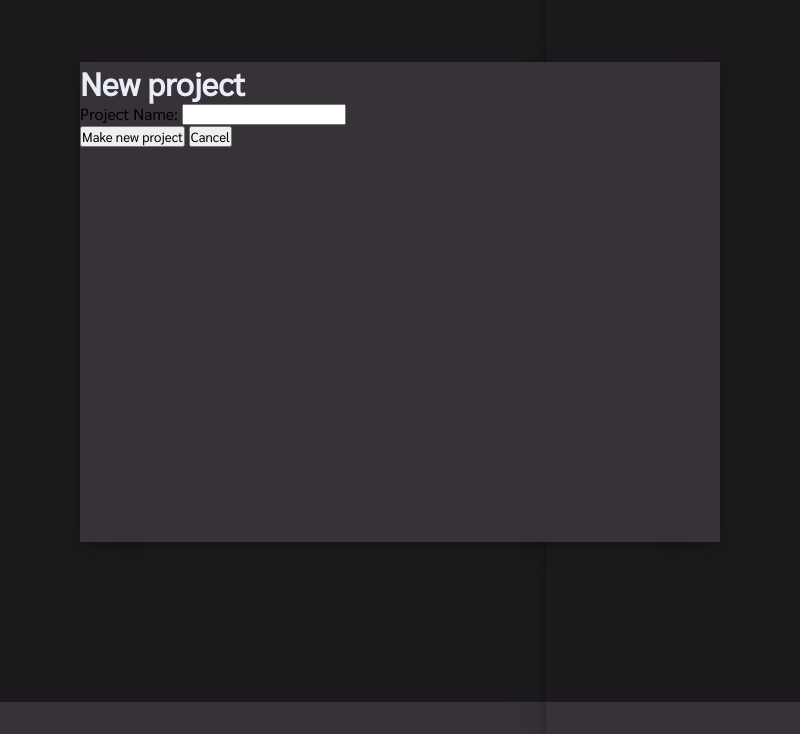
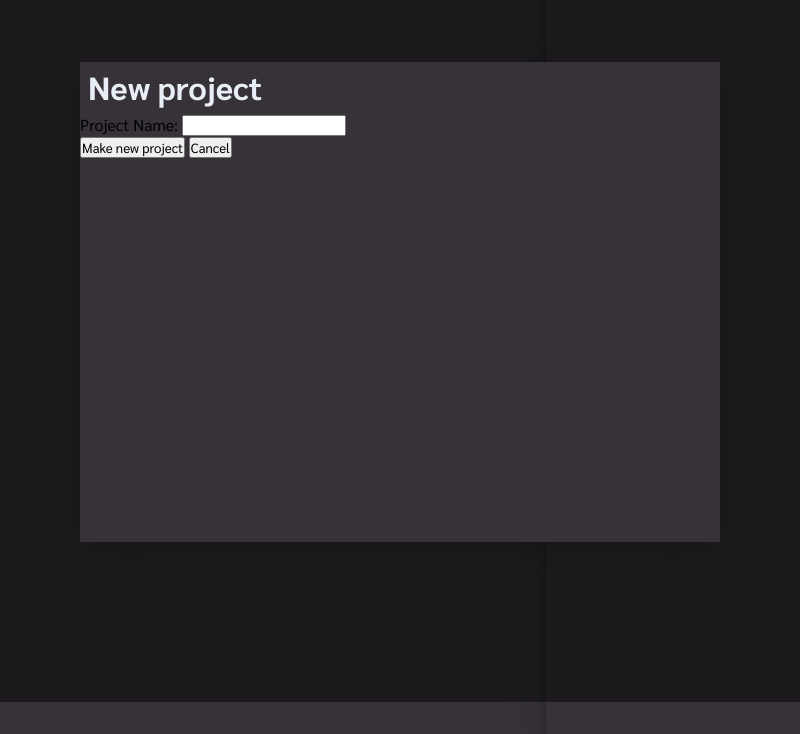
Before and after one commit to snowystuff/dsmv, an Electron app: page main.html in a window 800 px wide. Both pictures are taken after a click on the button "New Project". Shown: the part 98-832 px from the top of the page. Drawn offline with Linux system fonts and the light colour scheme.

Commit message:
input frame header

```diff
--- a/input.js
+++ b/input.js
@@ -1,7 +1,7 @@
 i_ok = document.getElementById("input_ok");
 i_cancel = document.getElementById("input_cancel");
 
-test_new = document.getElementById("new_project");
+test_new = document.getElementsByClassName("open_input")[0];
 
 bg = document.getElementById("frame_background");
 
@@ -19,8 +19,8 @@ function updateFrame(bool,send) {
 		bg.style.display = "none";
 		inpfall.style.display = "none";
 	} else {
-		bg.style.display = "unset";
-		inpfall.style.display = "unset";
+		bg.style.display = "block";
+		inpfall.style.display = "block";
 	}
 }
 
--- a/main.html
+++ b/main.html
@@ -26,12 +26,12 @@
 			<div class="main_sidebar_title">
 				<img src="img/default.bmp">
 			</div>
-			<button id="new_project">New Project</button>
+			<button class="open_input" name="new_project">New Project</button>
 			<button>Open Project</button>
 			<button>Editor Settings</button>
 		</div>
 		<div class="input_frame" name="new_project">
-			<h1>New project</h1>
+			<div class="input_frame_title">New project</div>
 			<label for="input_text">Project Name:</label>
 			<input type="text" id="input_text" name="project_name" />
 			<div class="input_buttons">
--- a/style.css
+++ b/style.css
@@ -20,6 +20,10 @@
 @font-face {
     font-family: 'Thin';
     src: url('font/thn.ttf');
+}
+@font-face {
+    font-family: 'Bold';
+    src: url('font/bld.ttf');
 }
 
 /* Default Properties */
@@ -124,7 +128,19 @@ body {
 	height: 60vmin;
 	aspect-ratio: 4 / 3;
 	z-index: 300;
-	box-shadow: 0 4px 8px 0 rgba(0, 0, 0, 0.2), 0 6px 5vw 0 rgba(0, 0, 0, 0.19);
+	box-shadow: 0 6px 5vw 0 rgba(0, 0, 0, 0.19);
+	display: none;
+	overflow: hidden;
+}
+.input_frame_title {
+	display: block;
+	width: 100%;
+	height: 10%;
+	font-size: 4vmin;
+	align-content: center;
+	padding: 0px 8px 4px 8px;
+	font-family: "Bold";
+	color: #e9edf5;
 }
 #frame_background {
 	background-color: #0000007A;
@@ -134,6 +150,7 @@ body {
 	top: 0;
 	left: 0;
 	z-index: 298;
+	display: none;
 }
 .ui_text_padding {
 	padding: 0px 16px 16px 16px;
```
Also changed, not shown: font/bld.ttf (added).
